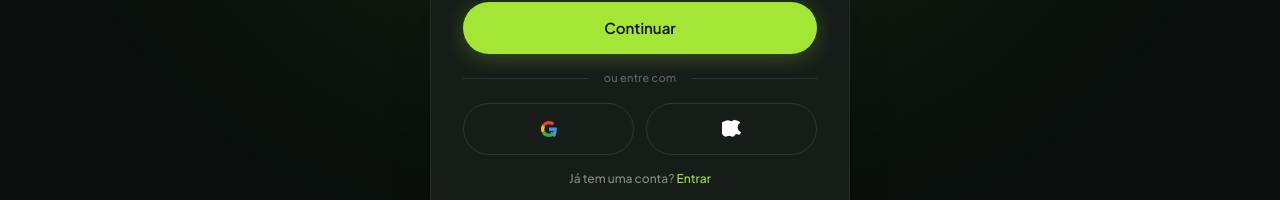
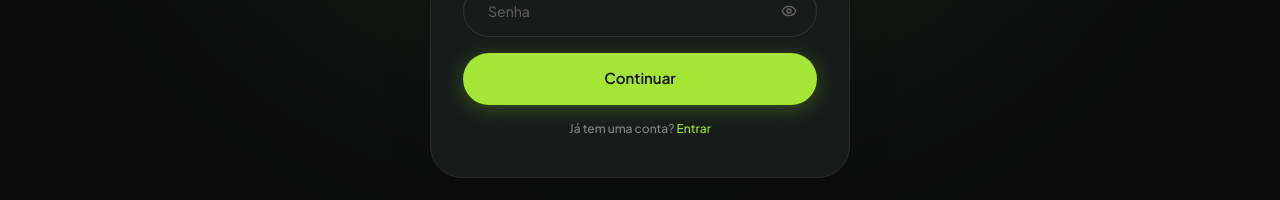
Before and after one commit to farmacia01/cookai, a React (Vite) app: page /auth in a window 1280 px wide. Shown: the part 494-694 px from the top of the page. Built offline with nearby package versions, Linux system fonts and the light colour scheme; no server answers.

Commit message:
style: remove social login buttons

```diff
--- a/src/pages/Auth.tsx
+++ b/src/pages/Auth.tsx
@@ -230,29 +230,6 @@ const Auth = () => {
                 )}
               </button>
 
-              {/* Divider */}
-              <div className="flex items-center gap-4 my-6">
-                <div className="h-px bg-[#333] flex-1" />
-                <span className="text-[11px] text-[#666] font-medium tracking-wide">ou entre com</span>
-                <div className="h-px bg-[#333] flex-1" />
-              </div>
-
-              {/* Social Buttons */}
-              <div className="flex items-center gap-3">
-                <button type="button" className="flex-1 h-[52px] rounded-full border border-[#333] hover:border-[#555] flex items-center justify-center hover:bg-white/5 transition-all focus:outline-none focus:ring-1 focus:ring-[#A3E635]/50">
-                  <svg className="w-4 h-4" viewBox="0 0 24 24">
-                    <path fill="#EA4335" d="M5.264 9.764A7.076 7.076 0 0 1 12 5c1.782 0 3.398.63 4.673 1.666l3.414-3.414C17.935 1.34 15.176 0 12 0 7.306 0 3.23 2.7 1.05 6.706l4.214 3.058Z" />
-                    <path fill="#34A853" d="M16.035 15.684A6.994 6.994 0 0 1 12 19c-2.73 0-5.093-1.558-6.248-3.834L1.442 18.31C3.545 22.502 7.502 24 12 24c3.24 0 5.968-1.07 7.957-2.906l-3.922-5.41Z" />
-                    <path fill="#4A90E2" d="M23.636 12.273c0-.853-.07-1.67-.197-2.455H12v5.033h6.666c-.302 1.76-1.328 3.242-2.83 4.24l3.923 5.396C22.05 22.36 23.636 17.653 23.636 12.273Z" />
-                    <path fill="#FBBC05" d="M5.752 15.166A6.994 6.994 0 0 1 5 12c0-1.107.265-2.155.735-3.084L1.521 5.858A11.966 11.966 0 0 0 0 12c0 2.05.518 3.985 1.442 5.69l4.31-2.524Z" />
-                  </svg>
-                </button>
-                <button type="button" className="flex-1 h-[52px] rounded-full border border-[#333] hover:border-[#555] flex items-center justify-center hover:bg-white/5 transition-all focus:outline-none focus:ring-1 focus:ring-[#A3E635]/50">
-                  <svg className="w-5 h-5" fill="white" viewBox="0 0 24 24">
-                    <path d="M12 2.744c.913-1.127 2.196-1.892 3.637-1.928.188 1.487-.472 2.87-1.353 3.966-.88.1068-2.227 1.9-3.483 1.832-.218-1.465.46-2.843 1.199-3.87zM16.666 18c-1.134 1.583-2.316 3.16-4.045 3.18-1.688.02-2.234-1.026-4.162-1.026-1.928 0-2.531 1.006-4.143 1.045-1.748.04-3.12-1.756-4.275-3.359-2.353-3.267-4.152-9.227-1.748-13.255C3.394 2.651 5.257 1.517 7.085 1.497c1.666-.02 3.228 1.085 4.257 1.085 1.03 0 2.924-1.328 4.965-1.128 2.378.232 4.414 1.189 5.604 3.018-4.708 2.768-3.951 9.423.864 11.391-.32 1.407-1.439 2.822-2.11 3.137z" />
-                  </svg>
-                </button>
-              </div>
 
               {/* Bottom Switch Link */}
               <div className="mt-8 text-center text-xs font-medium pb-2">
```
